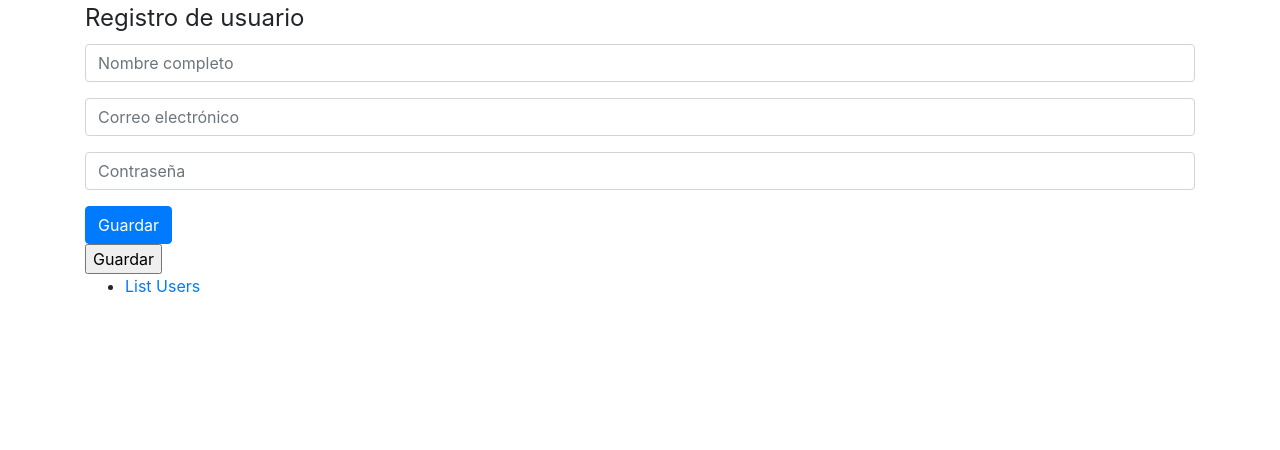
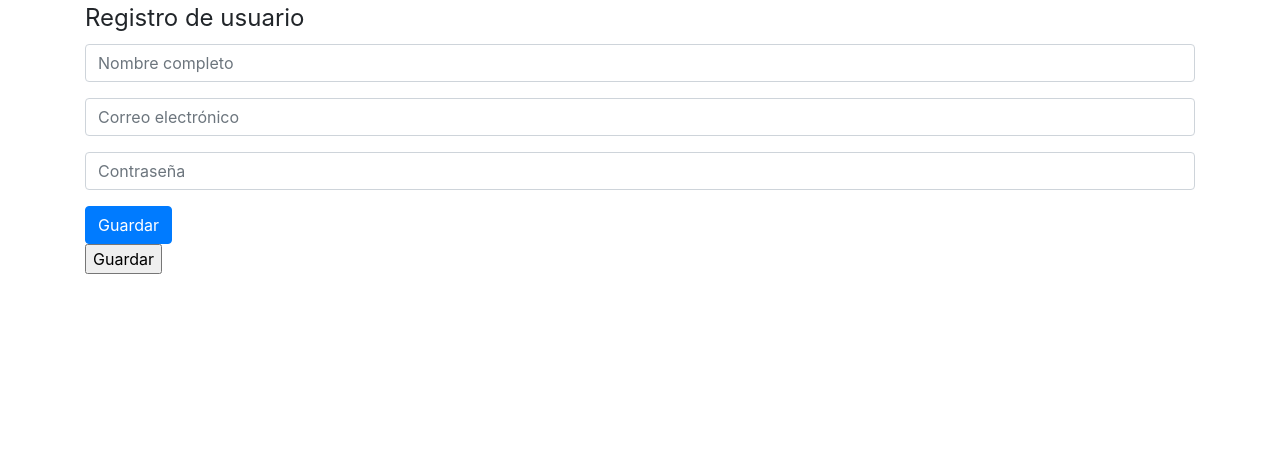
Before and after one commit to morales966/start8_entradaYsalida, a CakePHP app: the page made by app/View/Users/add.ctp in a window 1280 px wide. Shown: the top 450 px of the page. Run offline with PHP 8.4 and a stand-in for CakePHP, Linux system fonts and the light colour scheme; the template is opened without the code that fills it, so the values that code supplies are empty; form fields are guessed from the names that the template uses; some libraries are stand-ins or nearby versions.

Commit message:
Changes
ok

```diff
--- a/app/View/Users/add.ctp
+++ b/app/View/Users/add.ctp
@@ -21,10 +21,5 @@
         </a>
 		<?php echo $this->Form->end(__('Guardar')); ?>
 		</div>
-		<div class="actions">
-			<ul>
-				<li><?php echo $this->Html->link(__('List Users'), array('action' => 'index')); ?></li>
-			</ul>
-		</div>
 	</div>
 </div>
--- a/app/View/Users/login.ctp
+++ b/app/View/Users/login.ctp
@@ -27,9 +27,7 @@
           <a href="<?php echo $this->Html->url(array('controller'=>'Users','action'=>'remember_password')) ?>" class="btn btn-primary">
             Restablecer contraseña
           </a>
-          <a href="<?php echo $this->Html->url(array('controller'=>'Users','action'=>'add')) ?>" class="btn btn-primary">
-            add
-          </a>
+
         </form>
 
       </div>
```
